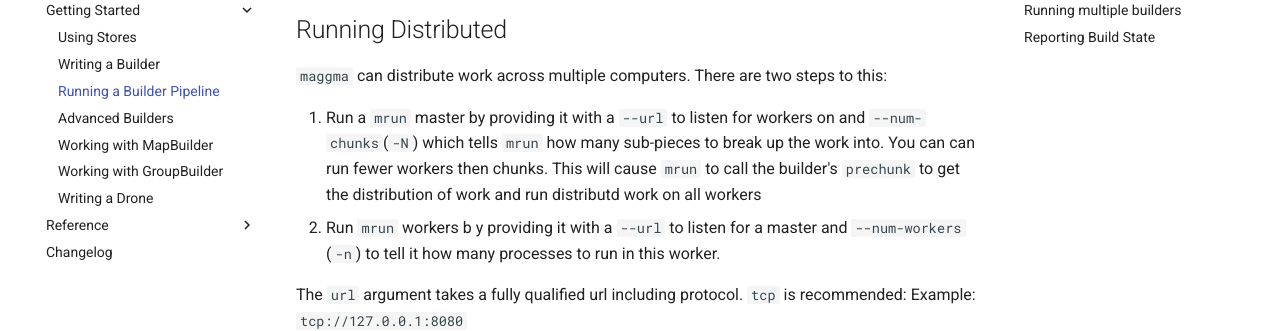
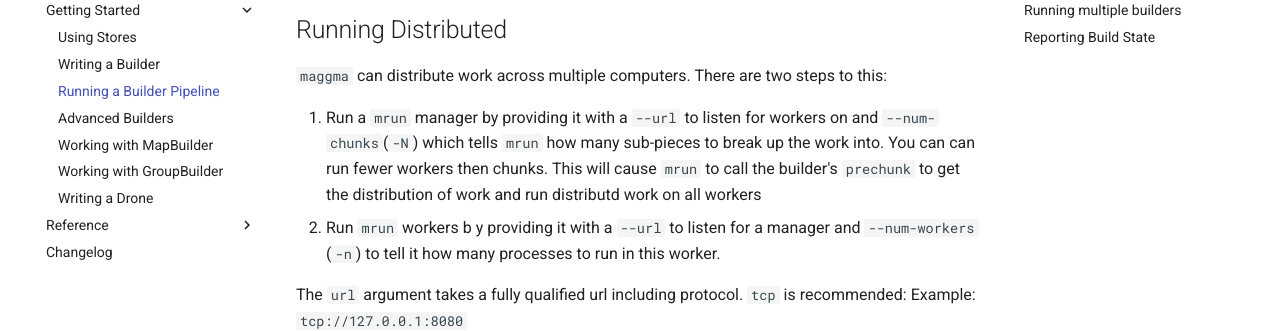
Before and after one commit to materialsproject/maggma, an MkDocs documentation site: the page built from docs/getting_started/running_builders.md, in a window 1280 px wide and 900 px high, scrolled down 1221 px. Shown: the part 152-483 px from the top of the window. Built offline with MkDocs 1.6.1 and Material for MkDocs 9.7.7, drawn with Linux system fonts in a browser that asks for light colours; comment, search, counter and statistics services are not loaded.

Commit message:
remove "master" from terminology.
This is a breaking change for JointStore

```diff
--- a/docs/getting_started/running_builders.md
+++ b/docs/getting_started/running_builders.md
@@ -64,8 +64,8 @@ There are progress bars for each of the three steps, which lets you understand w
 
 `maggma` can distribute work across multiple computers. There are two steps to this:
 
-1. Run a `mrun` master by providing it with a `--url` to listen for workers on and `--num-chunks`(`-N`) which tells `mrun` how many sub-pieces to break up the work into. You can can run fewer workers then chunks. This will cause `mrun` to call the builder's `prechunk` to get the distribution of work and run distributd work on all workers
-2. Run `mrun` workers b y providing it with a `--url` to listen for a master and `--num-workers` (`-n`) to tell it how many processes to run in this worker.
+1. Run a `mrun` manager by providing it with a `--url` to listen for workers on and `--num-chunks`(`-N`) which tells `mrun` how many sub-pieces to break up the work into. You can can run fewer workers then chunks. This will cause `mrun` to call the builder's `prechunk` to get the distribution of work and run distributd work on all workers
+2. Run `mrun` workers b y providing it with a `--url` to listen for a manager and `--num-workers` (`-n`) to tell it how many processes to run in this worker.
 
 The `url` argument takes a fully qualified url including protocol. `tcp` is recommended:
 Example: `tcp://127.0.0.1:8080`
```
Also changed, not shown: README.md (+1 -1 lines), docs/getting_started/simple_drone.md (+2 -2 lines), docs/index.md (+1 -1 lines), 5 other files.
